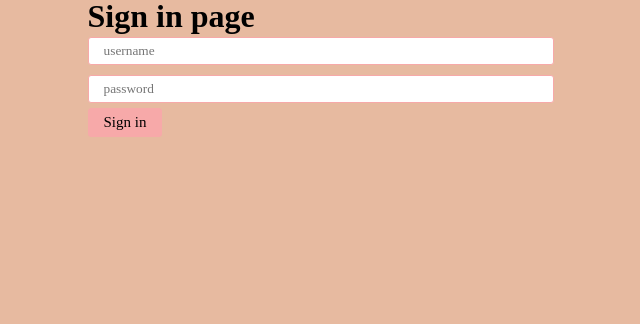
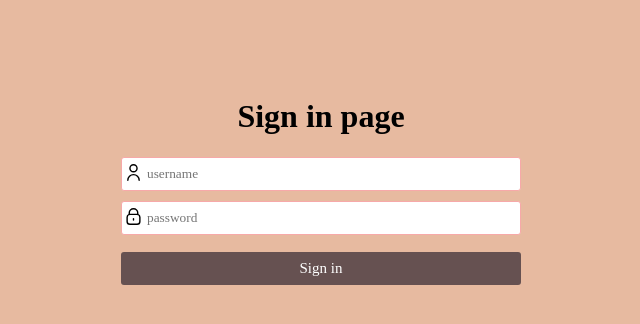
Before and after one commit to 781calmstate/coffeehub, a React (Create React App) app: page /login in a window 1280 px wide. Shown: the top 324 px of the page, without its empty margins (319-959 px from the left). Built offline with nearby package versions, Linux system fonts and the light colour scheme.

Commit message:
added styles to login page

```diff
--- a/src/Pages/Login.jsx
+++ b/src/Pages/Login.jsx
@@ -2,6 +2,7 @@ import React, { useContext } from 'react';
 import { AuthContext } from '../context';
 import MyButton from '../UI/button/MyButton';
 import MyInput from '../UI/input/MyInput';
+import cl from '../styles/Login.module.css';
 
 const Login = () => {
   const { isAuth, setIsAuth } = useContext(AuthContext);
@@ -12,12 +13,37 @@ const Login = () => {
   };
 
   return (
-    <div>
-      <h1>Sign in page</h1>
-      <form onSubmit={login}>
-        <MyInput type="text" placeholder="username" />
-        <MyInput type="password" placeholder="password" />
-        <MyButton>Sign in</MyButton>
+    <div className={cl.content}>
+      <h1 className={cl.title}>Sign in page</h1>
+      <form className={cl.form} onSubmit={login}>
+        <div className={cl.inputwrap}>
+          <MyInput type="text" placeholder="username" />
+          <svg
+            xmlns="http://www.w3.org/2000/svg"
+            id="Outline"
+            viewBox="0 0 24 24"
+            width="17"
+            height="17"
+          >
+            <path d="M12,12A6,6,0,1,0,6,6,6.006,6.006,0,0,0,12,12ZM12,2A4,4,0,1,1,8,6,4,4,0,0,1,12,2Z" />
+            <path d="M12,14a9.01,9.01,0,0,0-9,9,1,1,0,0,0,2,0,7,7,0,0,1,14,0,1,1,0,0,0,2,0A9.01,9.01,0,0,0,12,14Z" />
+          </svg>
+        </div>
+        <div className={cl.inputwrap}>
+          <MyInput type="password" placeholder="password" />
+
+          <svg
+            xmlns="http://www.w3.org/2000/svg"
+            id="Outline"
+            viewBox="0 0 24 24"
+            width="17"
+            height="17"
+          >
+            <path d="M19,8.424V7A7,7,0,0,0,5,7V8.424A5,5,0,0,0,2,13v6a5.006,5.006,0,0,0,5,5H17a5.006,5.006,0,0,0,5-5V13A5,5,0,0,0,19,8.424ZM7,7A5,5,0,0,1,17,7V8H7ZM20,19a3,3,0,0,1-3,3H7a3,3,0,0,1-3-3V13a3,3,0,0,1,3-3H17a3,3,0,0,1,3,3Z" />
+            <path d="M12,14a1,1,0,0,0-1,1v2a1,1,0,0,0,2,0V15A1,1,0,0,0,12,14Z" />
+          </svg>
+        </div>
+        <button className={cl.button}>Sign in</button>
       </form>
     </div>
   );
--- a/src/UI/input/MyInput.module.css
+++ b/src/UI/input/MyInput.module.css
@@ -4,4 +4,5 @@
   margin: 5px 0;
   border: 1px solid #f7a9a9;
   border-radius: 3px;
+  padding: 8px 25px;
 }
--- a/src/UI/navbar/Navbar.jsx
+++ b/src/UI/navbar/Navbar.jsx
@@ -1,7 +1,6 @@
 import React, { useContext } from 'react';
 import { Link, Outlet } from 'react-router-dom';
 import { AuthContext } from '../../context';
-import MyButton from '../button/MyButton';
 import cl from './Navbar.module.css';
 
 const Navbar = () => {
--- /dev/null
+++ b/src/styles/Login.module.css
@@ -0,0 +1,35 @@
+.content {
+  margin-top: 100px;
+}
+
+.title {
+  margin-bottom: 20px;
+  text-align: center;
+}
+
+.form {
+  width: 400px;
+}
+
+.inputwrap {
+  position: relative;
+}
+
+.inputwrap svg {
+  display: block;
+  position: absolute;
+  z-index: 50;
+  left: 4px;
+  top: 12px;
+}
+
+.button {
+  width: 100%;
+  color: white;
+  background-color: #665151;
+  padding: 8px 12px;
+  margin-top: 12px;
+  font-size: 15px;
+  line-height: 113%;
+  border-radius: 3px;
+}
```
